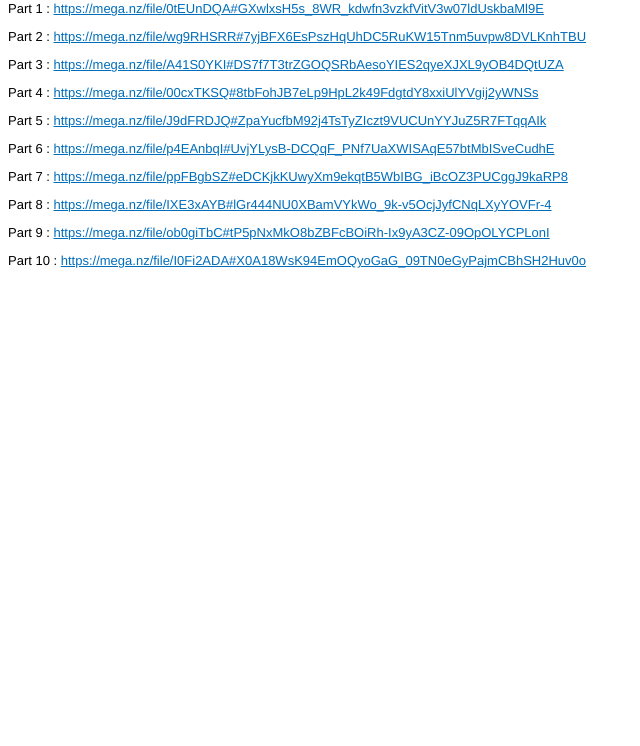
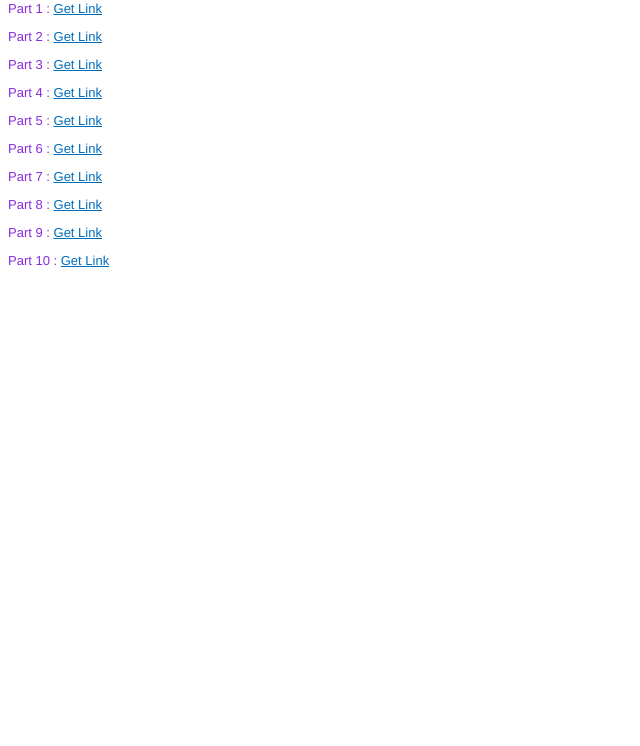
Before and after one commit to gutampsid/dk3gomg.github.io, a plain HTML site: page index.html in a window 1280 px wide. Shown: the part 54-800 px from the top of the page, without its empty margins (0-640 px from the left). Drawn offline with Linux system fonts and the light colour scheme.

Commit message:
Update index.html

```diff
--- a/index.html
+++ b/index.html
@@ -6,29 +6,20 @@
         body, table { font-family: Helvetica, Arial, sans-serif; font-size: 13px; }
         a { color: #006DBA; }
     </style>
-    <!--NUMBER--aqsswcpm--NUMBER-->
-    <!--TYPE--RichText--TYPE-->
-    <!--PERMISSION--Readonly--PERMISSION-->
-    <!--ACCESS--Public--ACCESS-->
-    <!--PASSWORD----PASSWORD-->
-    <!--STATUS--Active--STATUS-->
-    <!--QUICKEDIT--False--QUICKEDIT-->
-    <!--QUICKEDITPASSWORD----QUICKEDITPASSWORD-->
-    <!--DATECREATED--2021-08-29 11:11:18--DATECREATED-->
-    <!--DATEUPDATED--2021-12-11 04:40:44--DATEUPDATED-->
-    <!--LABELS--Google Drive--LABELS-->
 </head>
 <body>
 <h2>Drakengard 3 [BLUS31197]-[Gutamps Official]</h2>
-<anotepad><p>Part 1 : <a href="https://mega.nz/file/0tEUnDQA#GXwlxsH5s_8WR_kdwfn3vzkfVitV3w07ldUskbaMl9E" target="_blank" rel="noopener">https://mega.nz/file/0tEUnDQA#GXwlxsH5s_8WR_kdwfn3vzkfVitV3w07ldUskbaMl9E</a></p>
-<p>Part 2 : <a href="https://mega.nz/file/wg9RHSRR#7yjBFX6EsPszHqUhDC5RuKW15Tnm5uvpw8DVLKnhTBU" target="_blank" rel="noopener">https://mega.nz/file/wg9RHSRR#7yjBFX6EsPszHqUhDC5RuKW15Tnm5uvpw8DVLKnhTBU</a></p>
-<p>Part 3 : <a href="https://mega.nz/file/A41S0YKI#DS7f7T3trZGOQSRbAesoYIES2qyeXJXL9yOB4DQtUZA" target="_blank" rel="noopener">https://mega.nz/file/A41S0YKI#DS7f7T3trZGOQSRbAesoYIES2qyeXJXL9yOB4DQtUZA</a></p>
-<p>Part 4 : <a href="https://mega.nz/file/00cxTKSQ#8tbFohJB7eLp9HpL2k49FdgtdY8xxiUlYVgij2yWNSs" target="_blank" rel="noopener">https://mega.nz/file/00cxTKSQ#8tbFohJB7eLp9HpL2k49FdgtdY8xxiUlYVgij2yWNSs</a></p>
-<p>Part 5 : <a href="https://mega.nz/file/J9dFRDJQ#ZpaYucfbM92j4TsTyZIczt9VUCUnYYJuZ5R7FTqqAIk" target="_blank" rel="noopener">https://mega.nz/file/J9dFRDJQ#ZpaYucfbM92j4TsTyZIczt9VUCUnYYJuZ5R7FTqqAIk</a></p>
-<p>Part 6 : <a href="https://mega.nz/file/p4EAnbqI#UvjYLysB-DCQqF_PNf7UaXWISAqE57btMbISveCudhE" target="_blank" rel="noopener">https://mega.nz/file/p4EAnbqI#UvjYLysB-DCQqF_PNf7UaXWISAqE57btMbISveCudhE</a></p>
-<p>Part 7 : <a href="https://mega.nz/file/ppFBgbSZ#eDCKjkKUwyXm9ekqtB5WbIBG_iBcOZ3PUCggJ9kaRP8" target="_blank" rel="noopener">https://mega.nz/file/ppFBgbSZ#eDCKjkKUwyXm9ekqtB5WbIBG_iBcOZ3PUCggJ9kaRP8</a></p>
-<p>Part 8 : <a href="https://mega.nz/file/IXE3xAYB#lGr444NU0XBamVYkWo_9k-v5OcjJyfCNqLXyYOVFr-4" target="_blank" rel="noopener">https://mega.nz/file/IXE3xAYB#lGr444NU0XBamVYkWo_9k-v5OcjJyfCNqLXyYOVFr-4</a></p>
-<p>Part 9 : <a href="https://mega.nz/file/ob0giTbC#tP5pNxMkO8bZBFcBOiRh-Ix9yA3CZ-09OpOLYCPLonI" target="_blank" rel="noopener">https://mega.nz/file/ob0giTbC#tP5pNxMkO8bZBFcBOiRh-Ix9yA3CZ-09OpOLYCPLonI</a></p>
-<p>Part 10 : <a href="https://mega.nz/file/I0Fi2ADA#X0A18WsK94EmOQyoGaG_09TN0eGyPajmCBhSH2Huv0o" target="_blank" rel="noopener">https://mega.nz/file/I0Fi2ADA#X0A18WsK94EmOQyoGaG_09TN0eGyPajmCBhSH2Huv0o</a></p></anotepad>
+    <style> body { color: blueviolet };
+    </style>
+<p>Part 1 : <a href="https://mega.nz/file/B8UX0Jab#D0wI-Xmv-1xwgK6fCQ6EFKseg3bLfuQxcXem52ForUo" target="_blank" rel="noopener">Get Link</a></p>
+<p>Part 2 : <a href="https://mega.nz/file/1hcQCDYA#jvdN7sF_ek51kbQDhDa_WFSPZWG61Jea2bp2euQcJuo" target="_blank" rel="noopener">Get Link</a></p>
+<p>Part 3 : <a href="https://mega.nz/file/Q1MmmTRR#6PHe0AWHPMm4Eqe1hQxNU3cSAhaY8gZISxYI8cDC3Eo" target="_blank" rel="noopener">Get Link</a></p>
+<p>Part 4 : <a href="https://mega.nz/file/ZxMDnQgC#YfmP7toYdZsYX4n_HK0SKFNhcdKN9W6FT8vx2gOWPzk" target="_blank" rel="noopener">Get Link</a></p>
+<p>Part 5 : <a href="https://mega.nz/file/8091mAAQ#tlimu-EMiNtTq5XotfOpJ4dqPjTmucp8K_2PIAhQlWo" target="_blank" rel="noopener">Get Link</a></p>
+<p>Part 6 : <a href="https://mega.nz/file/49E0TTLC#8JDiODzAwpEemWyqG70ZkgMzvMWhl-Hlydo0oTVepsY" target="_blank" rel="noopener">Get Link</a></p>
+<p>Part 7 : <a href="https://mega.nz/file/F58yBCaC#EaKIoo_Bo2aJNZjOg6X8HtEIbnkzK8wtaxx84tg1zpw" target="_blank" rel="noopener">Get Link</a></p>
+<p>Part 8 : <a href="https://mega.nz/file/IXE3xAYB#lGr444NU0XBamVYkWo_9k-v5OcjJyfCNqLXyYOVFr-4" target="_blank" rel="noopener">Get Link</a></p>
+<p>Part 9 : <a href="https://mega.nz/file/ob0giTbC#tP5pNxMkO8bZBFcBOiRh-Ix9yA3CZ-09OpOLYCPLonI" target="_blank" rel="noopener">Get Link</a></p>
+<p>Part 10 : <a href="https://mega.nz/file/cxF1CZwI#6u-LkSApsAcnzki5YW245tkQEwojujE2e6bWD4Zu7yQ" target="_blank" rel="noopener">Get Link</a></p>
 </body>
 </html>
```
